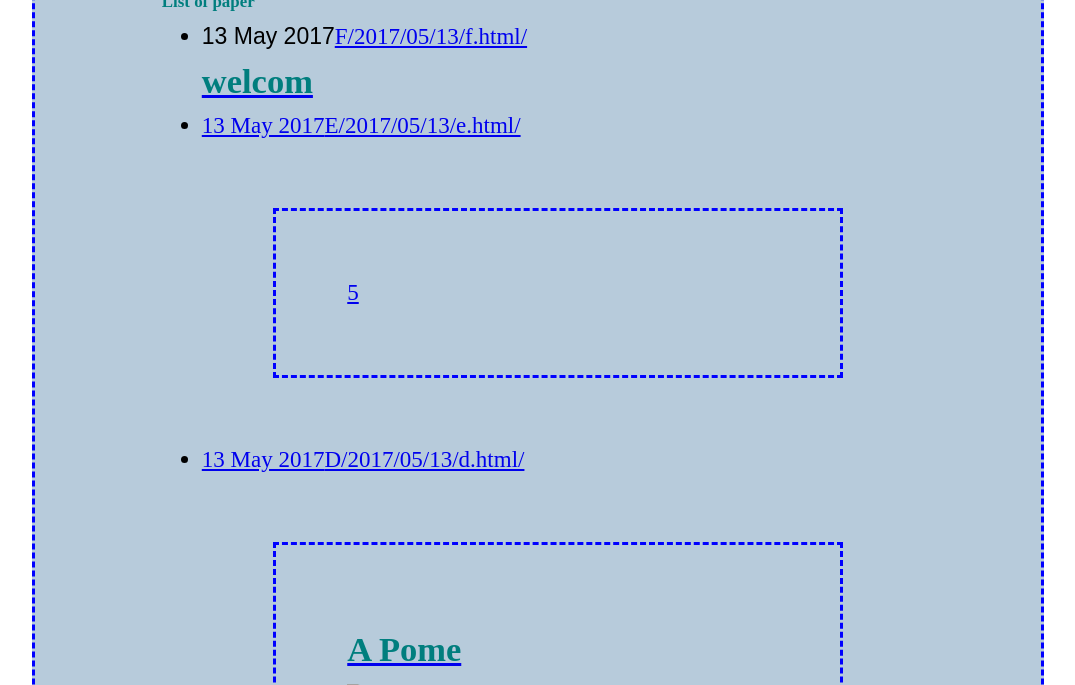
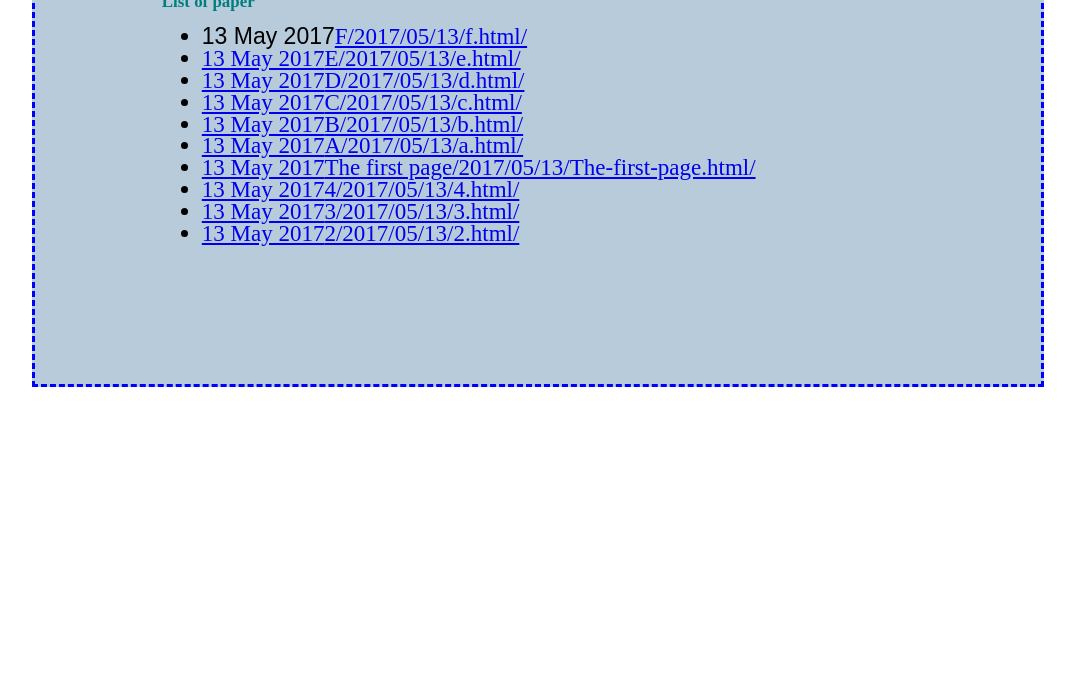
Before and after one commit to moonlightmu/jekyll_demo, a Jekyll site: the page built from index.html, in a window 1280 px wide and 1400 px high, scrolled down 312 px. Shown: the top 685 px of the window, without its empty margins (102-1177 px from the left). Built offline with Jekyll 4.4.1, drawn with Linux system fonts in a browser that asks for light colours; after the commit the page ends 900 px from its top, so only the background shows below that; some of the changed text lies outside the part shown; grey boxes are pictures that could not be loaded.

Commit message:
list ++++++++

```diff
--- a/index.html
+++ b/index.html
@@ -9,7 +9,6 @@ title: Code Garden
 {% for post in site.posts %}
 <li>
 {{ post.date | date_to_string }}<a href="{{ post.url }}">{{ post.title }}{{ post.url }}{{ page.url }}
-{{ post.excerpt | remove: '<p>' | remove: '</p>' }}
 </li>
 {% endfor %}
 </div>
```
